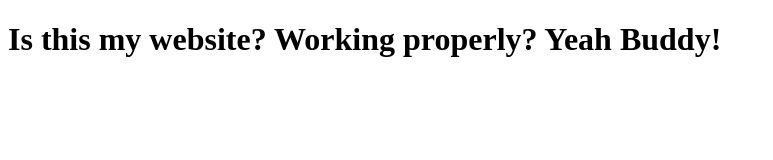
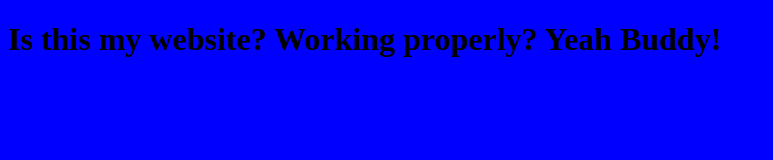
Before and after one commit to Epstei46/another-dumb-app-for-me, a plain HTML site: page client/index.html in a window 1280 px wide. Shown: the whole page, without its empty margins (0-773 px from the left). Drawn offline with Linux system fonts and the light colour scheme.

Commit message:
added css

```diff
--- a/client/index.html
+++ b/client/index.html
@@ -5,6 +5,7 @@
   <meta http-equiv="X-UA-Compatible" content="IE=edge">
   <meta name="viewport" content="width=device-width, initial-scale=1.0">
   <title>Heroku Test</title>
+  <link rel="stylesheet" href="styles.css"/>
 </head>
 <body>
   <h1>Is this my website? Working properly? Yeah Buddy!</h1>
--- /dev/null
+++ b/client/styles.css
@@ -0,0 +1,3 @@
+body {
+    background: blue;
+}
--- a/server/index.js
+++ b/server/index.js
@@ -13,3 +13,5 @@ const port = process.env.PORT || process.env.SERVER_PORT;
 
 
 app.listen(port, () => console.log(`Ya server do be running on port: ${port}`));
+
+// when connecting this GitHub repo to Heroku, can connect in the Deploy section of the app. We can enable automatic deploys here (when changes are detected in GitHub repo), but not doing that now. At the bottom, need to deploy the changes manually.
```
